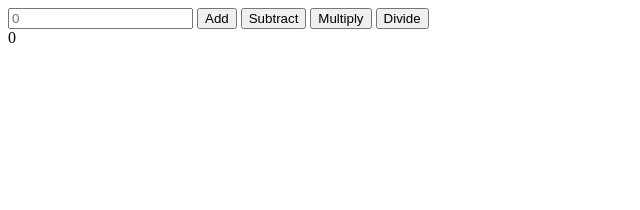
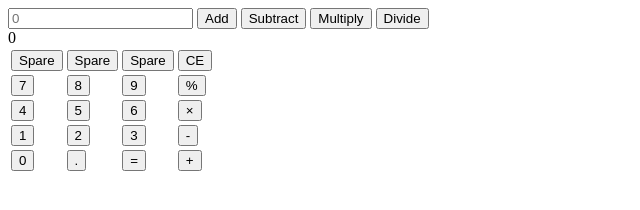
Before and after one commit to admart128/calculator, a plain HTML site: page index.html in a window 1280 px wide. Shown: the whole page, without its empty margins (0-640 px from the left). Drawn offline with Linux system fonts and the light colour scheme.

Commit message:
Add HTML buttons for user interface

```diff
--- a/index.html
+++ b/index.html
@@ -17,6 +17,40 @@
             </div>
             <div id="ResultDisplay">
             </div>
+            <div>
+                <table>
+                    <tr>
+                        <td><button>Spare</button></td>
+                        <td><button>Spare</button></td>
+                        <td><button>Spare</button></td>
+                        <td><button>CE</button></td>
+                    </tr>
+                    <tr>
+                        <td><button>7</button></td>
+                        <td><button>8</button></td>
+                        <td><button>9</button></td>
+                        <td><button>%</button></td>
+                    </tr>
+                    <tr>
+                        <td><button>4</button></td>
+                        <td><button>5</button></td>
+                        <td><button>6</button></td>
+                        <td><button>×</button></td>
+                    </tr>
+                    <tr>
+                        <td><button>1</button></td>
+                        <td><button>2</button></td>
+                        <td><button>3</button></td>
+                        <td><button>-</button></td>
+                    </tr>
+                    <tr>
+                        <td><button>0</button></td>
+                        <td><button>.</button></td>
+                        <td><button>=</button></td>
+                        <td><button>+</button></td>
+                    </tr>
+                </table>
+            </div>
             <script src="script.js"></script>
         </body>
     </html>
```
